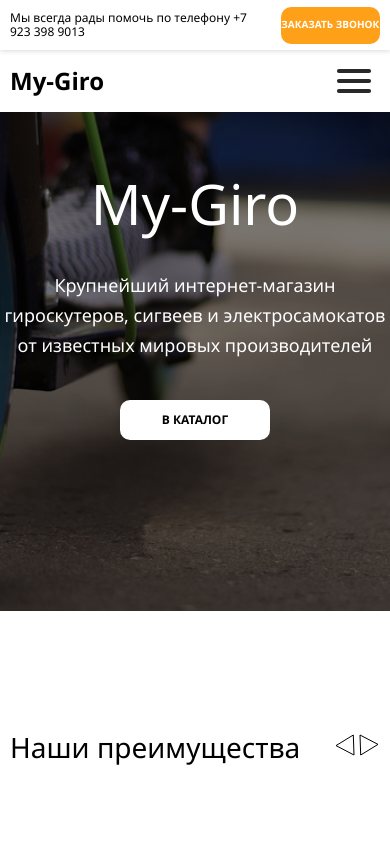
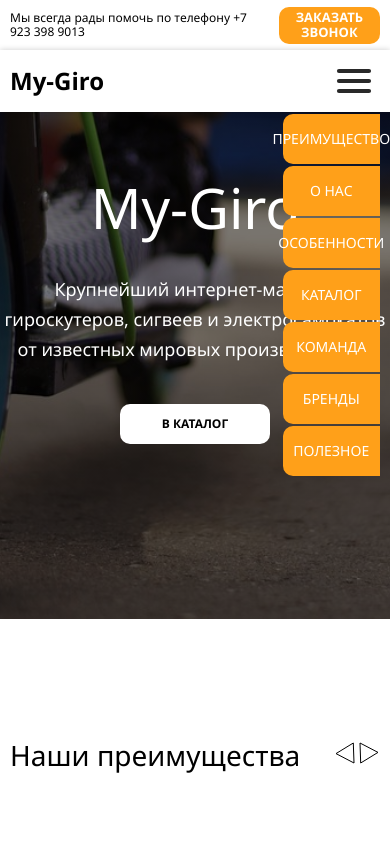
Before and after one commit to AlexandrGusIS221/Giroscuter, a plain HTML site: page index.html in a window 390 px wide. Both pictures are taken after a click on the button 354 px from the left and 81 px from the top of the page. Shown: the top 844 px of the page. Drawn offline with Linux system fonts and the light colour scheme.

Commit message:
Добавил бургер

```diff
--- a/Scripts/script.js
+++ b/Scripts/script.js
@@ -7,3 +7,28 @@
 
     selectedItem.classList.add('catalog-filtr__item--active');
 }
+document.querySelectorAll('a[href^="#"]').forEach(anchor => {
+    anchor.addEventListener('click', function (e) {
+        e.preventDefault(); // Отменяем стандартное поведение ссылки
+
+        const target = document.querySelector(this.getAttribute('href'));
+        const offset = 124; // Смещение на 124 пикселя
+        const targetPosition = target.getBoundingClientRect().top + window.scrollY - offset;
+
+        window.scrollTo({
+            top: targetPosition,
+            behavior: 'smooth' // Плавная прокрутка
+        });
+    });
+});
+const button = document.getElementById('burger');
+const burgerlist = document.getElementById('burgerList');
+
+button.addEventListener('click', function() {
+    if(burgerlist.style.display == 'flex'){
+        burgerlist.style.display = 'none';
+    }
+    else{
+        burgerlist.style.display = 'flex';
+    }
+});
--- a/Styles/style.css
+++ b/Styles/style.css
@@ -3,12 +3,13 @@
   margin: 0;
   box-sizing: border-box;
 }
-
+.main {
+}
 .header {
   position: fixed;
   width: 100%;
+  z-index: 1;
 }
-
 .title {
   font-size: 34px;
   font-weight: 300;
@@ -28,6 +29,7 @@
 
 .orderCall,
 .menu {
+  box-shadow: 0px 0px 6px rgba(0, 0, 0, 0.2);
   display: flex;
   align-items: center;
   height: 62px;
@@ -35,8 +37,6 @@
 }
 
 .orderCall {
-  position: relative;
-  box-shadow: 0px 0px 6px rgba(0, 0, 0, 0.2);
 }
 
 .orderCall-content {
@@ -52,6 +52,9 @@
 }
 
 .orderCall-button {
+  background: transparent;
+  border: none;
+  cursor: pointer;
   display: flex;
   width: 184px;
   height: 37px;
@@ -60,20 +63,14 @@
   border-radius: 10px;
   align-items: center;
   justify-content: center;
+  color: white;
+  font-weight: bold;
+  font-size: 13px;
+  text-align: center;
 }
 
 .orderCall-button:hover {
-  background-color: #ff9500;
-}
-
-.orderCall-content__link {
-  padding: 7% 0;
-  width: 100%;
-  color: white;
-  text-decoration: none;
-  font-weight: bold;
-  font-size: 13px;
-  text-align: center;
+  background-color: #ff8000;
 }
 
 .menu {
@@ -129,17 +126,38 @@
 .menu-list__link:hover {
   color: #ffa019;
 }
+.menu-burger-list {
+  display: none;
+  flex-direction: column;
+  position: fixed;
+  list-style: none;
+  padding-inline-start: 0;
+  margin-top: 428px;
+  gap: 2px;
+  right: 0;
+}
+.menu-burger-list__item {
+  display: flex;
+  justify-content: center;
+  align-items:center;
+  height: 50px;
+  width: 25vw;
+  background: #ffa019;
+  border-radius: 10px 0 0 10px;
 
+}
+.menu-burger-list__item > .menu-list__link {
+  color: white;
+}
 .main {
+
 }
 .heading {
-  position: relative;
   z-index: -1;
   overflow: hidden;
   display: flex;
   text-align: center;
   align-items: center;
-  margin: auto;
   background-image: linear-gradient(rgba(0, 0, 0, 0.5), rgba(0, 0, 0, 0.5)), url('../Images/bg.jpg');
   background-repeat: no-repeat;
   background-size: cover;
@@ -147,7 +165,7 @@
 }
 .heading-content {
   color: white;
-  padding: calc(124px + 12%) 0;
+  padding: calc(124px + 13%) 0;
 }
 .heading__title {
   font-weight: 300;
@@ -168,11 +186,18 @@
   border-radius: 10px;
   justify-content: center;
   align-items: center;
+  cursor: pointer;
+  text-decoration: none;
 }
-.heading-button__link {
+.heading-button:hover {
+  background-color: #ffa019;
+}
+.heading-button:hover .heading-button__text {
+  color: white;
+}
+.heading-button__text {
   padding: 9% 0;
   width: 100%;
-  text-decoration: none;
   color: black;
   font-weight: 700;
   font-size: 12px;
--- a/index.html
+++ b/index.html
@@ -18,15 +18,13 @@
         <span class="orderCall__text">
           Мы всегда рады помочь по телефону +7 923 398 9013
         </span>
-        <div class="orderCall-button">
-          <a href="#" class="orderCall-content__link">ЗАКАЗАТЬ ЗВОНОК</a>
-        </div>
+        <button class="orderCall-button">ЗАКАЗАТЬ ЗВОНОК</button>
       </div>
     </section>
     <section class="menu">
       <div class="menu-content container">
         <h2 class="menu__title">My-Giro</h2>
-        <button class="menu-burger">
+        <button id="burger" class="menu-burger">
           <svg width="40px" height="40px" viewBox="0 0 24 24" fill="none" xmlns="http://www.w3.org/2000/svg">
             <g clip-path="url(#clip0_429_11066)">
               <path class="menu-burger__icon" d="M3 6.00092H21M3 12.0009H21M3 18.0009H21" stroke="#292929" stroke-width="2.5"
@@ -39,30 +37,53 @@
             </defs>
           </svg>
         </button>
-        <ul class="menu-list">
+        <ul  class="menu-list">
           <li class="menu-list__item">
-            <a href="#" class="menu-list__link">ПРЕИМУЩЕСТВО</a>
+            <a href="#advantages" class="menu-list__link">ПРЕИМУЩЕСТВО</a>
           </li>
           <li class="menu-list__item">
-            <a href="#" class="menu-list__link">О НАС</a>
+            <a href="#aboutus" class="menu-list__link">О НАС</a>
           </li>
           <li class="menu-list__item">
-            <a href="#" class="menu-list__link">ОСОБЕННОСТИ</a>
+            <a href="#gyroscuters" class="menu-list__link">ОСОБЕННОСТИ</a>
           </li>
           <li class="menu-list__item">
-            <a href="#" class="menu-list__link">КАТАЛОГ</a>
+            <a href="#catalog" class="menu-list__link">КАТАЛОГ</a>
           </li>
           <li class="menu-list__item">
-            <a href="#" class="menu-list__link">КОМАНДА</a>
+            <a href="#consultants" class="menu-list__link">КОМАНДА</a>
           </li>
           <li class="menu-list__item">
-            <a href="#" class="menu-list__link">БРЕНДЫ</a>
+            <a href="#brands" class="menu-list__link">БРЕНДЫ</a>
           </li>
           <li class="menu-list__item">
-            <a href="#" class="menu-list__link">ПОЛЕЗНОЕ</a>
+            <a href="#usefulinfo" class="menu-list__link">ПОЛЕЗНОЕ</a>
           </li>
         </ul>
       </div>
+      <ul id="burgerList" class="menu-burger-list container">
+        <li class="menu-burger-list__item">
+          <a href="#advantages" class="menu-list__link">ПРЕИМУЩЕСТВО</a>
+        </li>
+        <li class="menu-burger-list__item">
+          <a href="#aboutus" class="menu-list__link">О НАС</a>
+        </li>
+        <li class="menu-burger-list__item">
+          <a href="#gyroscuters" class="menu-list__link">ОСОБЕННОСТИ</a>
+        </li>
+        <li class="menu-burger-list__item">
+          <a href="#catalog" class="menu-list__link">КАТАЛОГ</a>
+        </li>
+        <li class="menu-burger-list__item">
+          <a href="#consultants" class="menu-list__link">КОМАНДА</a>
+        </li>
+        <li class="menu-burger-list__item">
+          <a href="#brands" class="menu-list__link">БРЕНДЫ</a>
+        </li>
+        <li class="menu-burger-list__item">
+          <a href="#usefulinfo" class="menu-list__link">ПОЛЕЗНОЕ</a>
+        </li>
+      </ul>
     </section>
   </header>
   <main class="main">
@@ -73,13 +94,13 @@
           Крупнейший интернет-магазин гироскутеров, сигвеев и электросамокатов
           от известных мировых производителей
         </p>
-        <div class="heading-button">
-          <a href="#" class="heading-button__link">В КАТАЛОГ</a>
-        </div>
+        <a href="#catalog" class="heading-button">
+          <span  class="heading-button__text">В КАТАЛОГ</span>
+        </a>
       </div>
     </section>
     <section class="advantages container">
-      <h2 class="advantages__title title">Наши преимущества</h2>
+      <h2 id="advantages" class="advantages__title title">Наши преимущества</h2>
       <div class="advantages-arrows">
         <svg width="21" height="22" viewBox="0 0 21 22" fill="none" xmlns="http://www.w3.org/2000/svg">
           <path d="M20 21L2 11.6L19.3 1L20 21Z" stroke="black" stroke-miterlimit="100" />
@@ -110,7 +131,7 @@
     </section>
     <section class="aboutus">
       <div class="aboutus-content container">
-        <h2 class="aboutus__title title">О нас</h2>
+        <h2 id="aboutus" class="aboutus__title title">О нас</h2>
         <div class="aboutus-textblock">
           <p class="aboutus__text text">
             В нашем интернет-магазине представлен большой выбор гироскутеров,
@@ -141,7 +162,7 @@
       </div>
     </section>
     <section class="gyroscuters container">
-      <h2 class="gyroscuters__title">Особенности гироскутеров</h2>
+      <h2 id="gyroscuters" class="gyroscuters__title">Особенности гироскутеров</h2>
       <div class="gyroscuters-features">
         <p class="gyroscuters__text">
           - Трясёт<br />
@@ -166,7 +187,7 @@
     </section>
     <section class="catalog">
       <div class="catalog-content container">
-        <h2 class="catalog__title">Каталог</h2>
+        <h2 id="catalog" class="catalog__title">Каталог</h2>
         <ul class="catalog-filtr">
           <li class="catalog-filtr__item catalog-filtr__item--active" onclick="toggleActive(this)">
             <span class="catalog-filtr__text">Все</span>
@@ -226,7 +247,7 @@
       </div>
     </section>
     <section class="consultants container">
-      <h2 class="consultants__title">Наши консультанты</h2>
+      <h2 id="consultants" class="consultants__title">Наши консультанты</h2>
       <ul class="consultants-list">
         <li class="consultants-list__item">
           <img src="Images/Консультанты/Иван Алексеев менеджер по продажам.jpg" alt="Консультант"
@@ -264,7 +285,7 @@
       </ul>
     </section>
     <section class="brands">
-      <ul class="brands-list">
+      <ul id="brands" class="brands-list">
         <li class="brands-list__item">
           <span class="brands-list__text">XIAOMI</span>
         </li>
@@ -289,7 +310,7 @@
       </ul>
     </section>
     <section class="usefulinfo container">
-      <h2 class="usefulinfo-title">Полезная информация</h2>
+      <h2 id="usefulinfo" class="usefulinfo-title">Полезная информация</h2>
       <ul class="usefulinfo-list">
         <li class="usefulinfo-list-card">
           <img src="Images/Полезная информация/1.jpg" alt="Полезная информация" class="usefulinfo-list-card__img">
@@ -325,15 +346,15 @@
       <section class="footer-right">
         <div class="footer-right-linksblock">
           <h3 class="footer-right__title">КОМПАНИЯ MY-GIRO</h3>
-          <a href="" class="footer-right__link">О нас</a>
-          <a href="" class="footer-right__link">Наши преимущества</a>
-          <a href="" class="footer-right__link">Наши консультанты</a>
+          <a href="#aboutus" class="footer-right__link">О нас</a>
+          <a href="#advantages" class="footer-right__link">Наши преимущества</a>
+          <a href="#consultants" class="footer-right__link">Наши консультанты</a>
         </div>
         <div class="footer-right-linksblock">
           <h3 class="footer-right__title">ПОКУПАТЕЛЯМ</h3>
-          <a href="" class="footer-right__link">Каталог</a>
-          <a href="" class="footer-right__link">Бренды</a>
-          <a href="" class="footer-right__link">Полезная информация</a>
+          <a href="#catalog" class="footer-right__link">Каталог</a>
+          <a href="#brands" class="footer-right__link">Бренды</a>
+          <a href="#usefulinfo" class="footer-right__link">Полезная информация</a>
         </div>
         <div class="footer-right-linksblock">
           <h3 class="footer-right__title">ПОМОЩЬ</h3>
```
